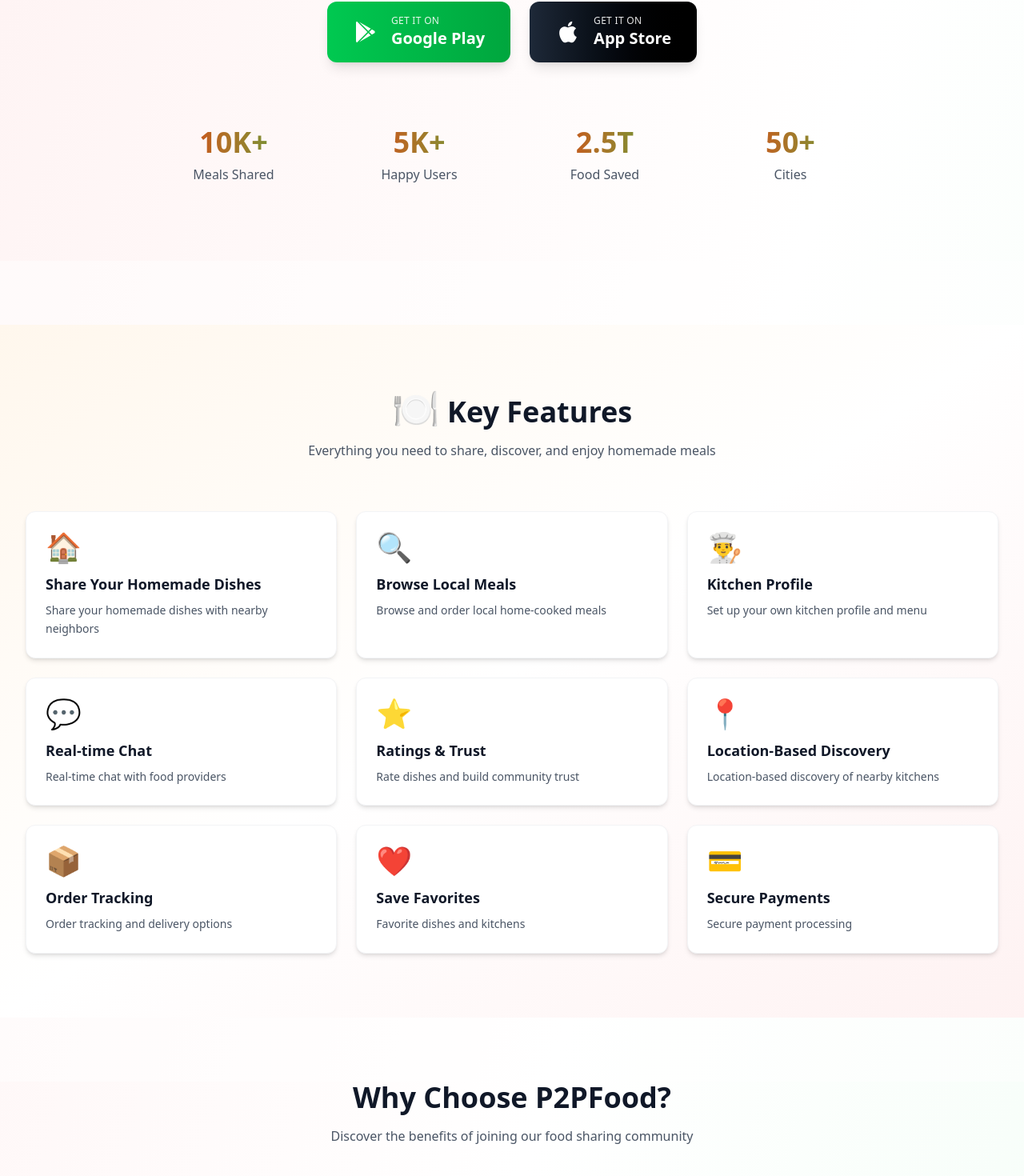
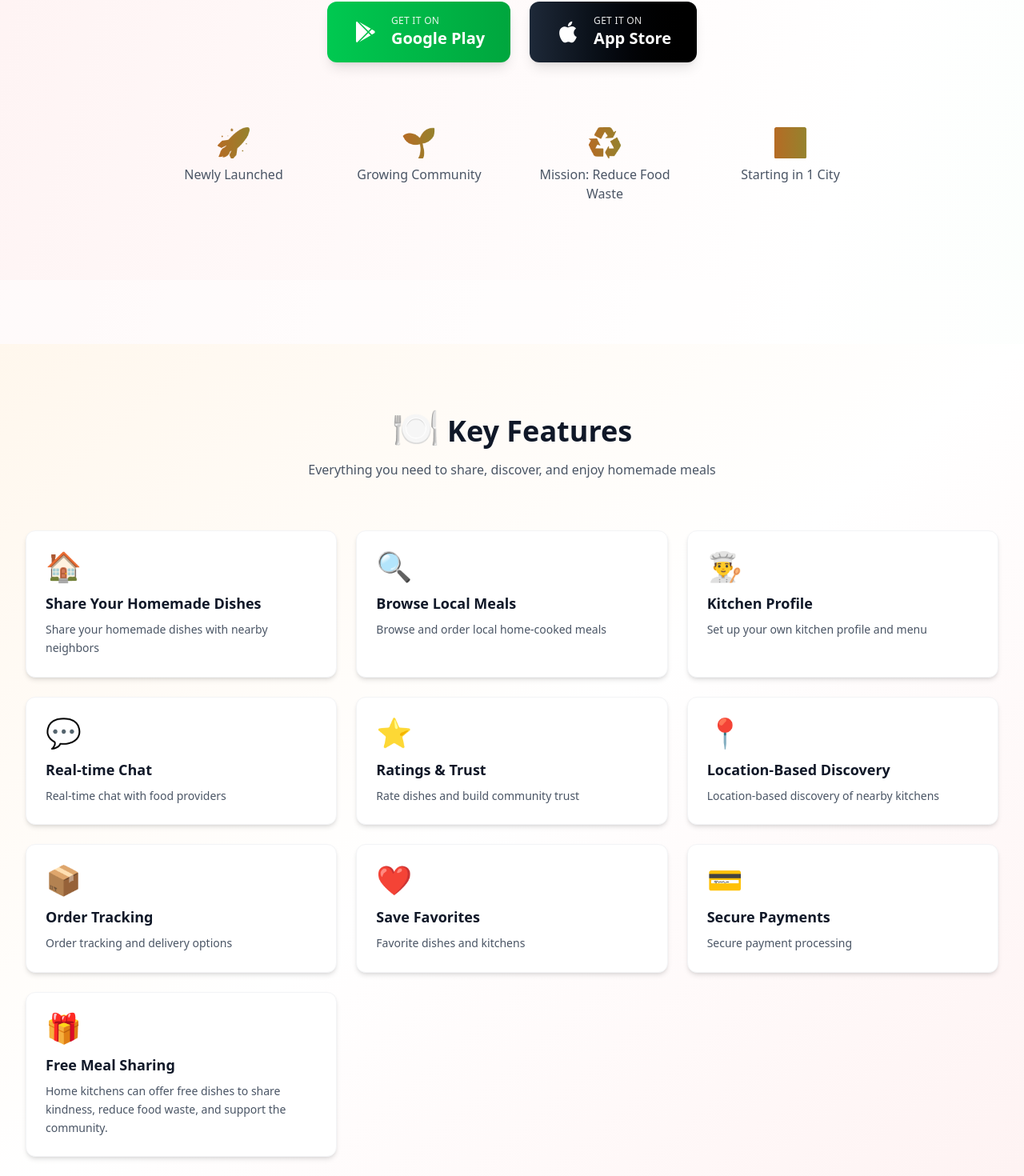
Before and after one commit to SoftOpsHub/p2pfood, a React (Vite) app: page / in a window 1280 px wide. Shown: the part 601-2071 px from the top of the page at 80% size. Built offline with nearby package versions, Linux system fonts and the light colour scheme.

Commit message:
add the new key feature

```diff
--- a/src/App.tsx
+++ b/src/App.tsx
@@ -17,8 +17,7 @@ function App() {
   return (
     <div className="min-h-screen bg-gradient-to-br from-red-50 via-white to-green-50 overflow-hidden">
       {/* Enhanced Header with Navigation */}
-      <header className={`transition-all duration-300 ${
-        scrolled
+      <header className={`transition-all duration-300 ${scrolled
         ? 'bg-white/95 backdrop-blur-md shadow-lg'
         : 'bg-white/80 backdrop-blur-sm'
         } border-b border-gray-200 sticky top-0 z-50`}>
@@ -92,11 +91,12 @@ function App() {
 
               {/* Stats Section */}
               <div className="mt-20 grid grid-cols-2 md:grid-cols-4 gap-8 max-w-4xl mx-auto">
-                <StatCard number="10K+" label="Meals Shared" />
-                <StatCard number="5K+" label="Happy Users" />
-                <StatCard number="2.5T" label="Food Saved" />
-                <StatCard number="50+" label="Cities" />
+                <StatCard number="🚀" label="Newly Launched" />
+                <StatCard number="🌱" label="Growing Community" />
+                <StatCard number="♻️" label="Mission: Reduce Food Waste" />
+                <StatCard number="🏙️" label="Starting in 1 City" />
               </div>
+
             </div>
           </div>
         </section>
@@ -160,6 +160,12 @@ function App() {
                   title="Secure Payments"
                   description="Secure payment processing"
                 />
+                <KeyFeature
+                  icon="🎁"
+                  title="Free Meal Sharing"
+                  description="Home kitchens can offer free dishes to share kindness, reduce food waste, and support the community."
+                />
+
               </div>
             </div>
           </section>
@@ -273,33 +279,40 @@ function App() {
         <section className="py-20 bg-gradient-to-r from-red-50 to-green-50">
           <div className="max-w-7xl mx-auto px-4 sm:px-6 lg:px-8">
             <div className="text-center mb-16">
-              <h2 className="text-4xl font-bold mb-4 text-gray-900">What Our Users Say</h2>
+              <h2 className="text-4xl font-bold mb-4 text-gray-900">
+                Built with Community in Mind
+              </h2>
+              <p className="text-gray-600 max-w-2xl mx-auto">
+                P2PFood is in its early stage, focused on building a safe, transparent,
+                and meaningful food-sharing experience.
+              </p>
             </div>
 
             <div className="grid md:grid-cols-3 gap-8">
               <TestimonialCard
-                name="Sarah M."
-                role="Food Enthusiast"
-                content="P2PFood changed how I eat! I've discovered amazing local dishes and made new friends."
-                avatar="👩‍🍳"
+                name="Early Access"
+                role="Beta Phase"
+                content="P2PFood is currently in early access. We’re actively improving the platform based on real user feedback."
+                avatar="🧪"
               />
 
               <TestimonialCard
-                name="John D."
-                role="Environmentalist"
-                content="Reducing food waste has never been this delicious and community-driven!"
-                avatar="👨‍🌾"
+                name="Our Commitment"
+                role="Core Values"
+                content="We prioritize safety, trust, and transparency from day one."
+                avatar="🛡️"
               />
 
               <TestimonialCard
-                name="Maria L."
-                role="Home Cook"
-                content="Sharing my cooking with neighbors brings me so much joy and appreciation."
-                avatar="👩‍🍳"
+                name="Our Mission"
+                role="Why We Exist"
+                content="Our mission is to reduce food waste and bring people together through shared meals."
+                avatar="🌱"
               />
             </div>
           </div>
         </section>
+
 
         {/* Final CTA */}
         <section id="download" className="py-20">
```
Lines whose indentation alone changed are shown as unchanged.
